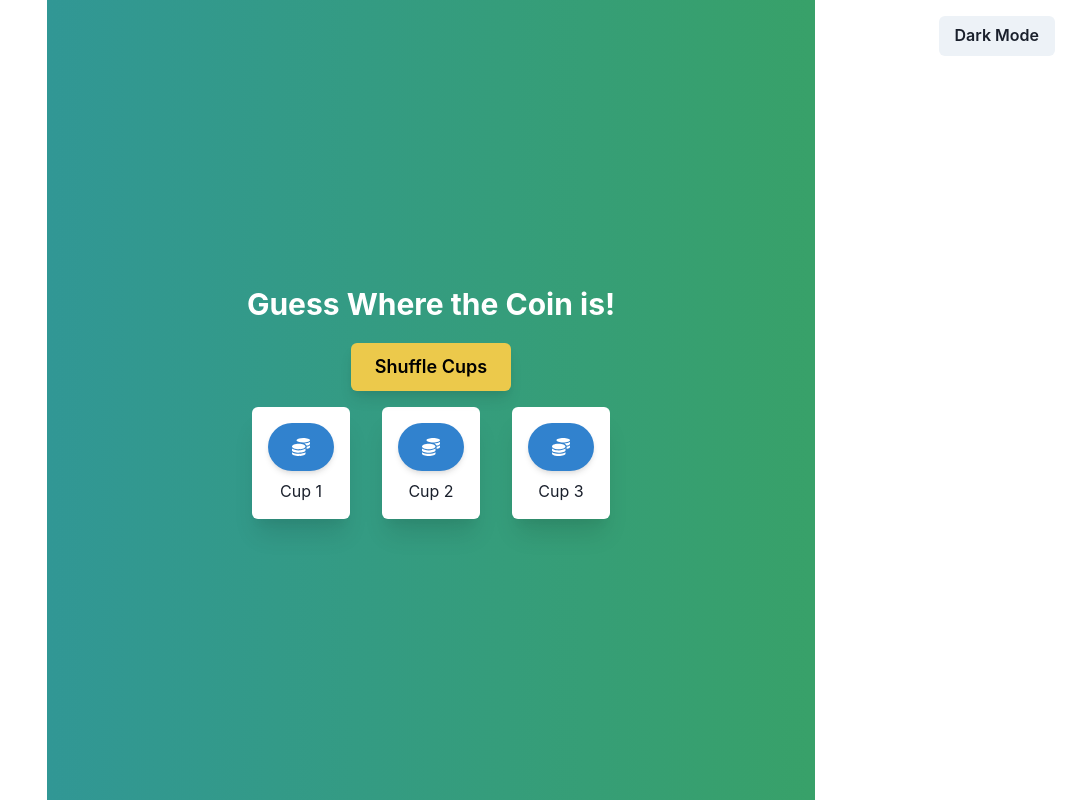
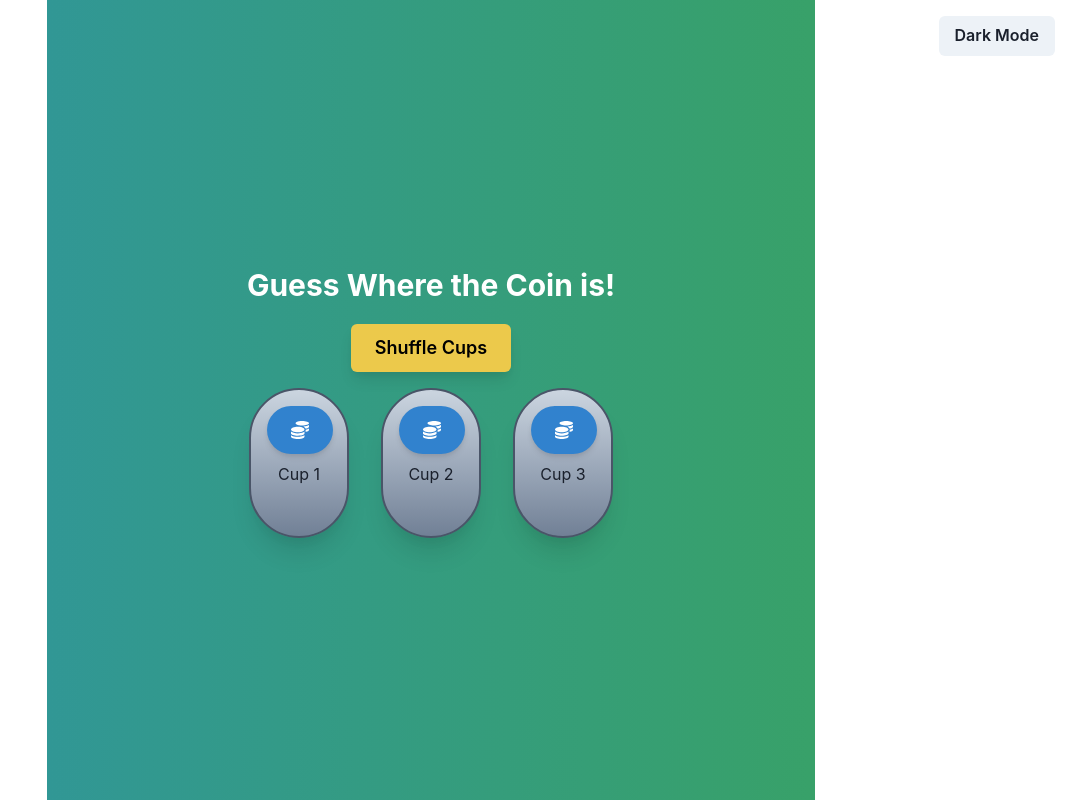
Before and after one commit to GPT-Engineer-App/guess-the-coin-game, a React (Vite) app: page / in a window 1280 px wide. Shown: the whole page, without its empty margins (209-1280 px from the left). Built offline with nearby package versions, Linux system fonts and the light colour scheme.

Commit message:
Updated the `Box` components in `Index.jsx` to look more like cups by adjusting the styling properties.
Prompt: make blocks looks like a cups

```diff
--- a/src/pages/Index.jsx
+++ b/src/pages/Index.jsx
@@ -51,7 +51,7 @@ const Index = () => {
         </Button>
         <HStack spacing={8}>
           {cups.map((hasCoin, index) => (
-            <Box key={index} textAlign="center" as={motion.div} whileHover={{ scale: 1.1 }} whileTap={{ scale: 0.9 }} boxShadow="xl" borderRadius="md" p={4} bg="white">
+            <Box key={index} textAlign="center" as={motion.div} whileHover={{ scale: 1.1 }} whileTap={{ scale: 0.9 }} boxShadow="xl" borderRadius="full" p={4} bgGradient="linear(to-b, gray.300, gray.500)" border="2px solid" borderColor="gray.600" height="150px" width="100px">
               <Button onClick={() => handleGuess(index)} colorScheme="blue" size="lg" boxShadow="md" borderRadius="full">
                 <FaCoins />
               </Button>
```
